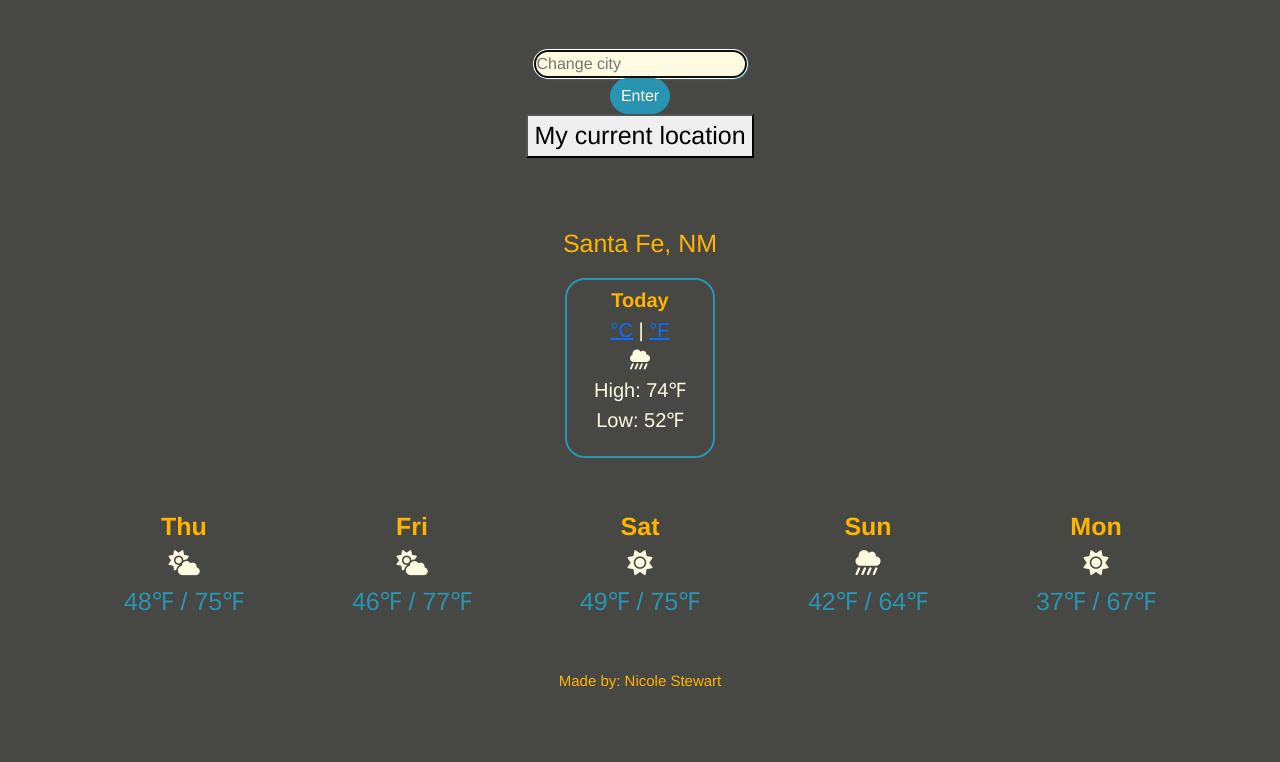
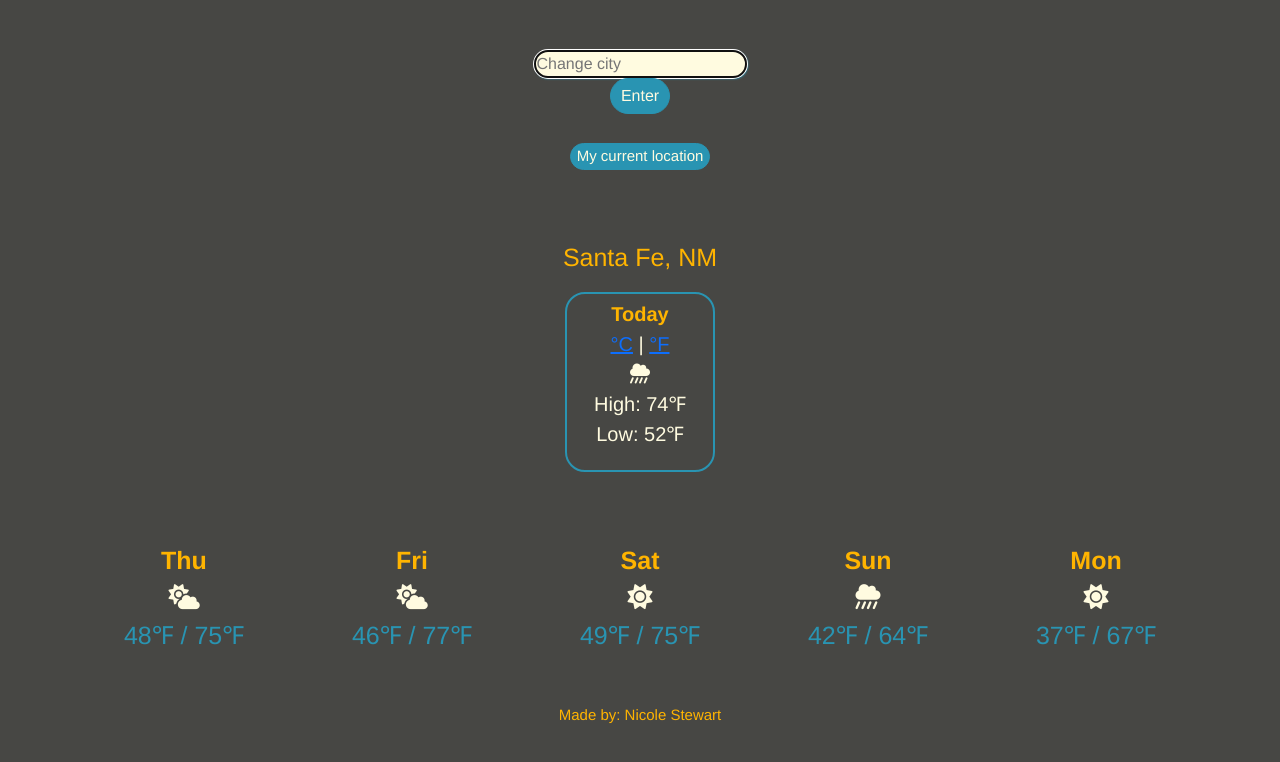
Before and after one commit to nicstewart0022/weather-app-2, a plain HTML site: page index.html in a window 1280 px wide. Drawn offline with nearby package versions, Linux system fonts and the light colour scheme; a script that the page names is missing.

Commit message:
Added codesandbox css

```diff
--- a/styles.css
+++ b/styles.css
@@ -14,6 +14,22 @@ form {
   width: 250px;
   display: block;
   text-align: center;
+}
+button {
+  font-size: 15px;
+  text-align: center;
+  border-radius: 20px;
+  color: #fffbe0;
+  background-color: #2994b2;
+  border: 1px solid #2994b2;
+}
+.container {
+  padding-top: 20px;
+}
+button:hover {
+  background-color: #fffbe0;
+  color: #2994b2;
+  cursor: pointer;
 }
 .unit {
   text-align: center;
@@ -37,6 +53,7 @@ form {
   color: #2994b2;
   cursor: pointer;
 }
+
 .city {
   background-color: #fffbe0;
   border: 1px solid #fffbe0;
```
